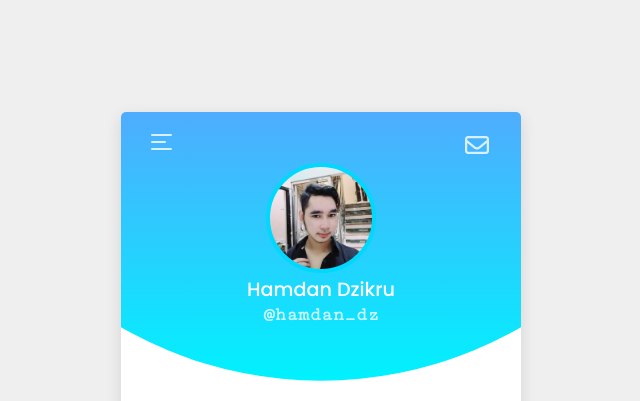
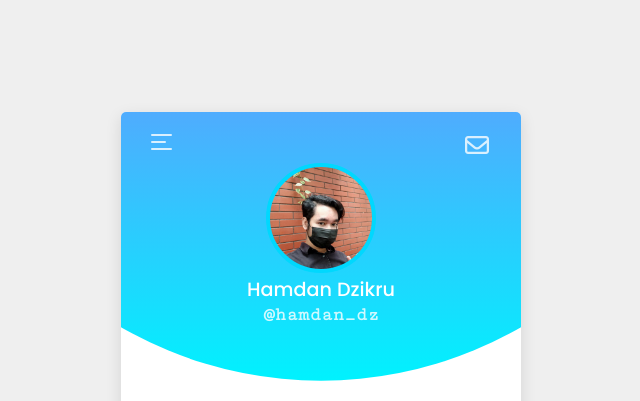
Before and after one commit to hamdandzikru/Profile-Card, a plain HTML site: page index.html in a window 1280 px wide. Shown: the top 401 px of the page, without its empty margins (319-959 px from the left). Drawn offline with Linux system fonts and the light colour scheme.

Commit message:
updated pic set

```diff
--- a/index.html
+++ b/index.html
@@ -11,7 +11,7 @@
 </head>
 <body>
     <div class="modal">
-        <img src="img/aee.jpeg" alt="">
+        <img src="img/pp.jpg" alt="">
         <div class="close"></div>
     </div>
 
--- a/style.css
+++ b/style.css
@@ -118,7 +118,7 @@ body{
     width: 110px;
     height: 110px;
     border-radius: 50%;
-    background: url('img/aee.jpeg') no-repeat center / cover;
+    background: url('img/pp.jpg') no-repeat center / cover;
     border: 4px solid #00d8fe;
     margin-bottom: 2px;
     overflow: hidden;
```
Also changed, not shown: img/pp.jpg (added).
